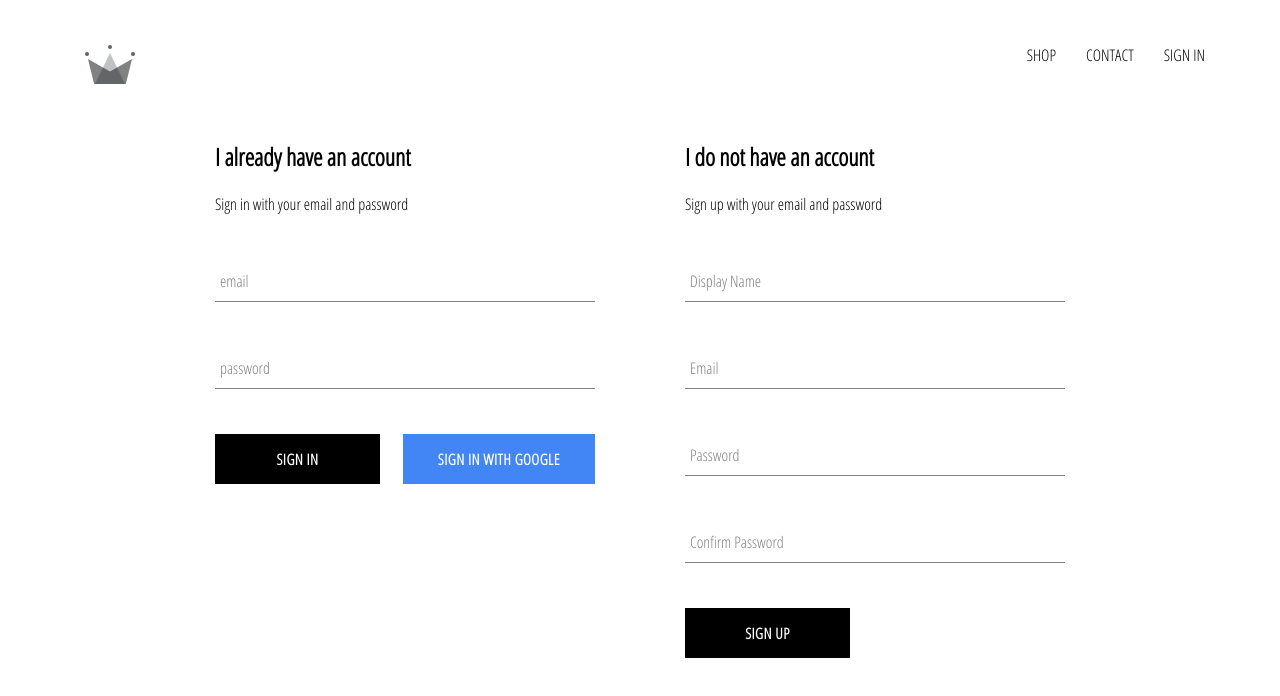
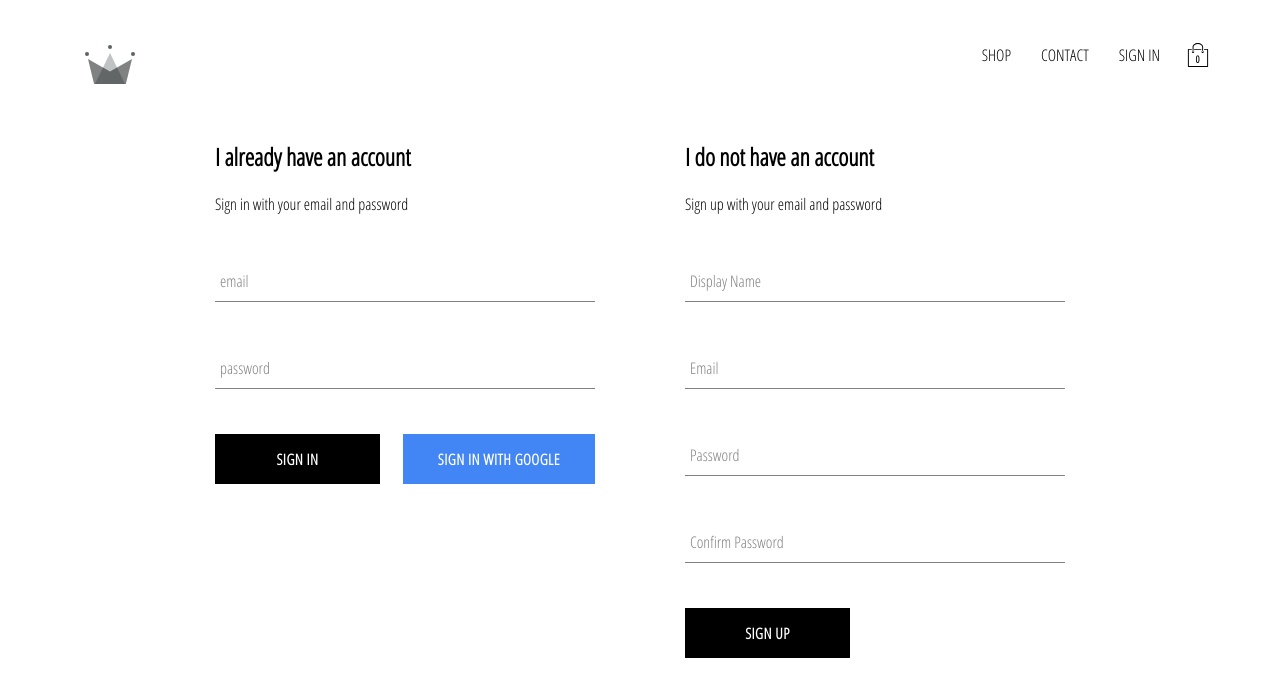
Before and after one commit to Mirzohid22/crwn-app, a React (Create React App) app: page /signIn in a window 1280 px wide. Shown: the top 696 px of the page. Built offline with nearby package versions, Linux system fonts and the light colour scheme; no server answers.

Commit message:
added CartIcon and CartDropdown components to our application, and also implemented cartReducer

```diff
--- a/src/App.js
+++ b/src/App.js
@@ -20,8 +20,8 @@
 
         userRef.onSnapshot((snapShot) => {
           setCurrentUser({
-              id: snapShot.id,
-              ...snapShot.data(),
+            id: snapShot.id,
+            ...snapShot.data(),
           });
         });
       } else {
@@ -41,14 +41,24 @@
         <Switch>
           <Route exact path="/" component={HomePage} />
           <Route exact path="/shop" component={ShopPage} />
-          <Route exact path="/signIn" render={() => this.props.currentUser ? <Redirect path="/" /> : <SignInAndSignUpPage />} />
+          <Route
+            exact
+            path="/signIn"
+            render={() =>
+              this.props.currentUser ? (
+                <Redirect exact to="/" />
+              ) : (
+                <SignInAndSignUpPage />
+              )
+            }
+          />
         </Switch>
       </div>
     );
   }
 }
 
-const mapToStateProps = state => ({
+const mapToStateProps = (state) => ({
   currentUser: state.user.currentUser,
 });
 
--- /dev/null
+++ b/src/components/cart-dropdown/cart-dropdown.jsx
@@ -0,0 +1,13 @@
+import React from "react";
+
+import CustomButton from "../custom-button/custom-button";
+
+import "./cart-dropdown.scss";
+
+const CartDropdown = () => (
+    <div className="cart-dropdown">
+        <div className="cart-items"></div>
+        <CustomButton>GO TO CHECKOUT</CustomButton>
+    </div>
+);
+export default CartDropdown;
--- /dev/null
+++ b/src/components/cart-dropdown/cart-dropdown.scss
@@ -0,0 +1,24 @@
+.cart-dropdown {
+    position: absolute;
+    width: 240px;
+    height: 340px;
+    display: flex;
+    flex-direction: column;
+    padding: 20px;
+    border: 1px solid black;
+    background-color: white;
+    top: 90px;
+    right: 40px;
+    z-index: 5;
+
+    .cart-items {
+      height: 240px;
+      display: flex;
+      flex-direction: column;
+      overflow: scroll;
+    }
+
+    button {
+      margin-top: auto;
+    }
+  }
--- /dev/null
+++ b/src/components/cart-icon/cart-icon.jsx
@@ -0,0 +1,18 @@
+import React from "react";
+
+import { ReactComponent as ShoppingIcon } from "../../assets/shopping-bag.svg";
+import { connect } from "react-redux";
+import { toggleCartHidden } from "../../redux/cart/cart.actions";
+import "./cart-icon.scss";
+
+const CartIcon = ({toggleCartHidden}) => (
+  <div className="cart-icon" onClick={toggleCartHidden} >
+    <ShoppingIcon className="shopping-icon" />
+    <span className="item-count">0</span>
+  </div>
+);
+const mapDispatchToProps = (dispatch) => ({
+  toggleCartHidden: () => dispatch(toggleCartHidden()),
+});
+
+export default connect(null, mapDispatchToProps)(CartIcon);
--- /dev/null
+++ b/src/components/cart-icon/cart-icon.scss
@@ -0,0 +1,21 @@
+.cart-icon {
+    width: 45px;
+    height: 45px;
+    position: relative;
+    display: flex;
+    align-items: center;
+    justify-content: center;
+    cursor: pointer;
+
+    .shopping-icon {
+      width: 24px;
+      height: 24px;
+    }
+
+    .item-count {
+      position: absolute;
+      font-size: 10px;
+      font-weight: bold;
+      bottom: 12px;
+    }
+  }
--- a/src/components/header/header.jsx
+++ b/src/components/header/header.jsx
@@ -3,9 +3,11 @@
 import { connect } from "react-redux";
 import { ReactComponent as Logo } from "../../assets/crown.svg";
 import { auth } from "../../firebase/firebase.utils";
+import CartIcon from "../cart-icon/cart-icon";
+import CartDropdown from "../cart-dropdown/cart-dropdown";
 import "./header.scss";
 
-const Header = ({ currentUser }) => {
+const Header = ({ currentUser, hidden }) => {
   console.log(currentUser);
   return (
     <div className="header">
@@ -28,11 +30,14 @@
             SIGN IN
           </Link>
         )}
+        <CartIcon />
       </div>
+      {hidden ? null : <CartDropdown />}
     </div>
   );
 };
-const mapToStateProps = state => ({
-  currentUser: state.user.currentUser
+const mapToStateProps = ({user: {currentUser}, cart: {hidden}}) => ({
+  currentUser,
+  hidden,
 });
 export default connect(mapToStateProps)(Header);
--- /dev/null
+++ b/src/redux/cart/cart.actions.js
@@ -0,0 +1,5 @@
+import { CartActionTypes } from "./cart.types";
+
+export const toggleCartHidden = (cart) => ({
+    type: CartActionTypes.TOGGLE_CART_HIDDEN,
+});
--- /dev/null
+++ b/src/redux/cart/cart.reducer.js
@@ -0,0 +1,21 @@
+import { CartActionTypes } from "./cart.types";
+
+const INITIAL_STATE = {
+    hidden: true,
+};
+
+const cartReducer = (state = INITIAL_STATE, action) => {
+    switch (action.type) {
+        case CartActionTypes.TOGGLE_CART_HIDDEN:
+
+            return {
+                ...state,
+                hidden: !state.hidden
+            };
+
+        default:
+            return state;
+    }
+};
+
+export default cartReducer;
--- /dev/null
+++ b/src/redux/cart/cart.types.js
@@ -0,0 +1,3 @@
+export const CartActionTypes = {
+    TOGGLE_CART_HIDDEN: "TOGGLE_CART_HIDDEN",
+};
--- a/src/redux/root-reducer.js
+++ b/src/redux/root-reducer.js
@@ -1,6 +1,8 @@
 import { combineReducers } from "redux";
 import userReducer from "./user/user.reducer";
+import cartReducer from "./cart/cart.reducer";
 
 export default combineReducers({
   user: userReducer,
+  cart: cartReducer,
 });
```
Also changed, not shown: src/assets/shopping-bag.svg (added).
